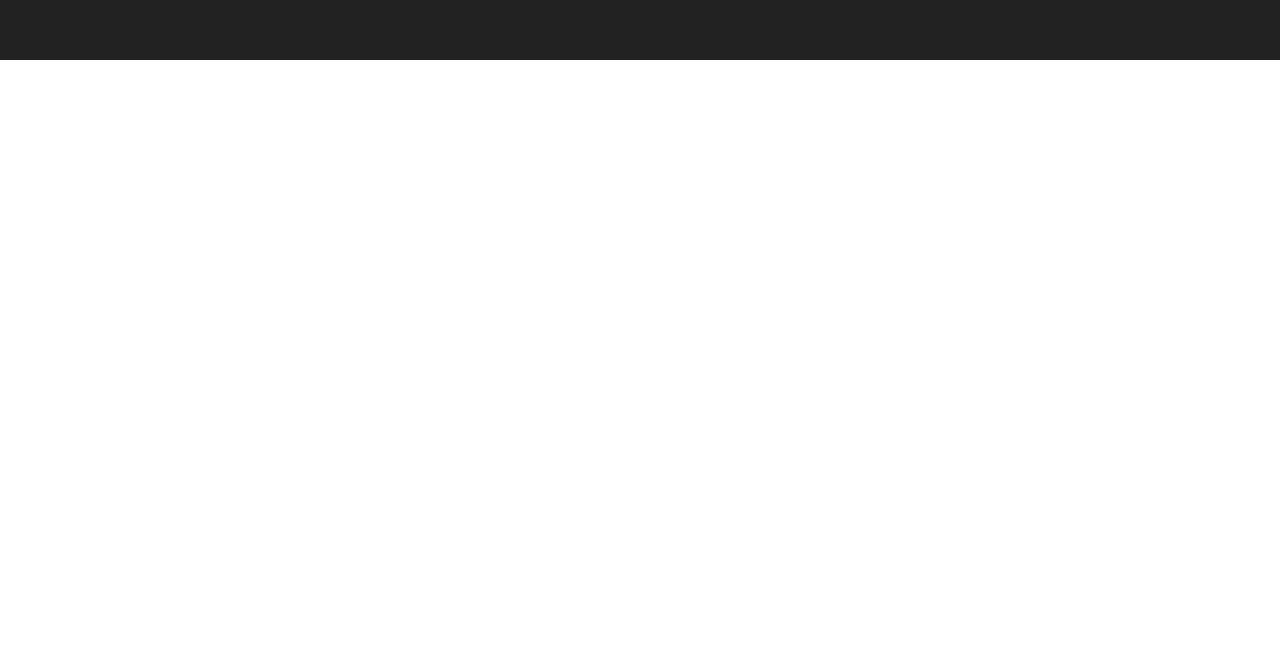
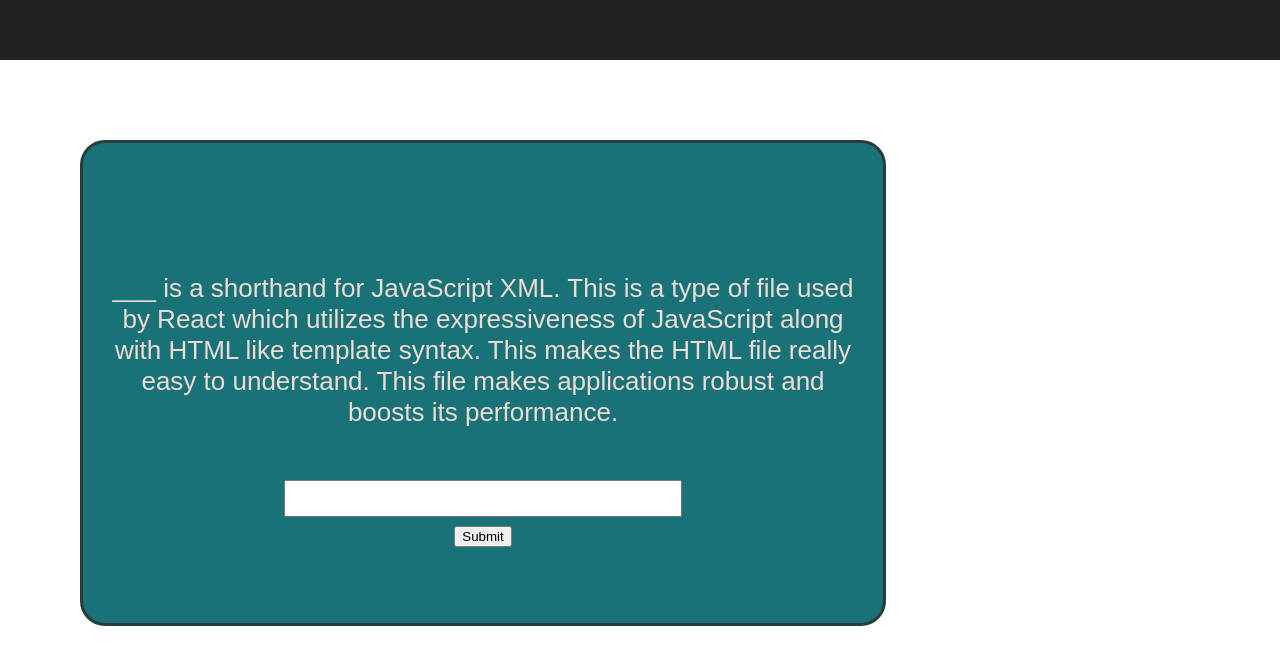
Before and after one commit to JasonZakarian/FlashStudy, a React (Create React App) app in the folder client/: page /deckcreator in a window 1280 px wide. Shown: the part 130-794 px from the top of the page. Built offline with nearby package versions, Linux system fonts and the light colour scheme.

Commit message:
start of card building

```diff
--- a/client/package.json
+++ b/client/package.json
@@ -15,6 +15,7 @@
     "react-router": "^4.3.1",
     "react-router-dom": "^4.3.1",
     "react-scripts": "1.1.5",
+    "reactstrap": "^6.4.0",
     "redux": "^4.0.0"
   },
   "scripts": {
--- a/client/src/App.js
+++ b/client/src/App.js
@@ -1,7 +1,8 @@
 import React, { Component } from "react";
 import "./App.css";
-import login from "./Login";
+import Login from "./Login";
 import { Switch, Route } from "react-router-dom";
+import FlashCard from "./FlashCard";
 
 class App extends Component {
   render() {
@@ -10,7 +11,8 @@
         <header className="App-header" />
         <div>
           <Switch>
-            <Route exact path="/login" component={login} />
+            <Route exact path="/login" component={Login} />
+            <Route exact path="/deckcreator" component={FlashCard} />
           </Switch>
         </div>
       </div>
--- /dev/null
+++ b/client/src/FlashCard.css
@@ -0,0 +1,24 @@
+.flashCard{
+    background-color:#197278;
+    height:30em;
+    width:50em;
+    border:3px solid #283D3B;
+    border-radius:25px;
+    color:#EDDDD4;
+    margin:5em;
+}
+
+.front{
+    text-align:center;
+    font-size:26px;
+    margin-top:5em;
+    padding-left:1em;
+    padding-right:1em;
+}
+
+.input{
+    width:15em;
+    font-size:26px;
+    text-align:center;
+    margin-top:1em;
+}
--- /dev/null
+++ b/client/src/FlashCard.js
@@ -0,0 +1,43 @@
+import React from "react";
+import "./FlashCard.css";
+import { Input, Button, Row } from "reactstrap";
+
+class FlashCard extends React.Component {
+  state = {
+    answer: ""
+  };
+
+  onChange = e => {
+    this.setState({ [e.target.name]: e.target.value });
+  };
+
+  render() {
+    return (
+      <div className="flashCard">
+        <div className="front">
+          <p>
+            ___ is a shorthand for JavaScript XML. This is a type of file used
+            by React which utilizes the expressiveness of JavaScript along with
+            HTML like template syntax. This makes the HTML file really easy to
+            understand. This file makes applications robust and boosts its
+            performance.
+          </p>
+          <Row>
+            <Input
+              type="text"
+              name="answer"
+              className="input"
+              value={this.state.answer}
+              onChange={this.onChange}
+            />
+          </Row>
+          <Button type="button" className="btn btn-primary">
+            Submit
+          </Button>
+        </div>
+      </div>
+    );
+  }
+}
+
+export default FlashCard;
--- a/client/src/Login.js
+++ b/client/src/Login.js
@@ -77,9 +77,8 @@
         </div>
         <br />
         <button
-          className="form-control"
+          className="form-control btn btn-primary"
           type="button"
-          className="btn btn-primary"
           onClick={this.userCreateRequest}
         >
           Send
```
Also changed, not shown: client/src/DeckCreator.js (+6 -1 lines), 1 other file (tests, documents, lock files or other folders).
